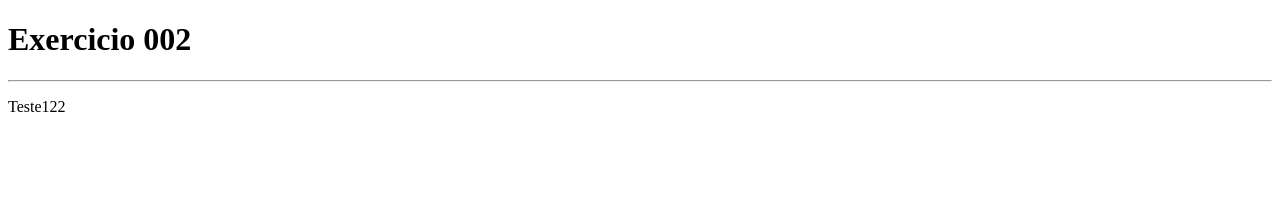
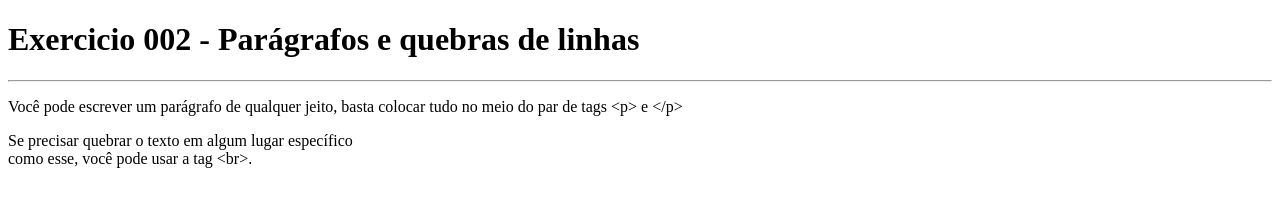
Before and after one commit to kjunda01/HTML5-E-CSS3, a plain HTML site: page Curso em Video/html-css/exercicios/ex002/index.html in a window 1280 px wide. Drawn offline with Linux system fonts and the light colour scheme.

Commit message:
Curso em Video/html-css/exercicios/ex002/index.html

```diff
--- a/Curso em Video/html-css/exercicios/ex002/index.html
+++ b/Curso em Video/html-css/exercicios/ex002/index.html
@@ -1,13 +1,14 @@
 <!DOCTYPE html>
-<html lang="en">
+<html lang="bt-BR">
 <head>
     <meta charset="UTF-8">
     <meta name="viewport" content="width=device-width, initial-scale=1.0">
     <title>Exercicio 002</title>
 </head>
 <body>
-    <h1>Exercicio 002</h1>
+    <h1>Exercicio 002 - Parágrafos e quebras de linhas</h1>
     <hr>
-    <p>Teste122</p>
+    <p>Você pode escrever um parágrafo de qualquer jeito, basta colocar tudo no meio do par de tags &lt;p&gt; e &lt;/p&gt; </p>
+    <p>Se precisar quebrar o texto em algum lugar específico <br> como esse, você pode usar a tag &lt;br&gt.</p>
 </body>
 </html>
```
